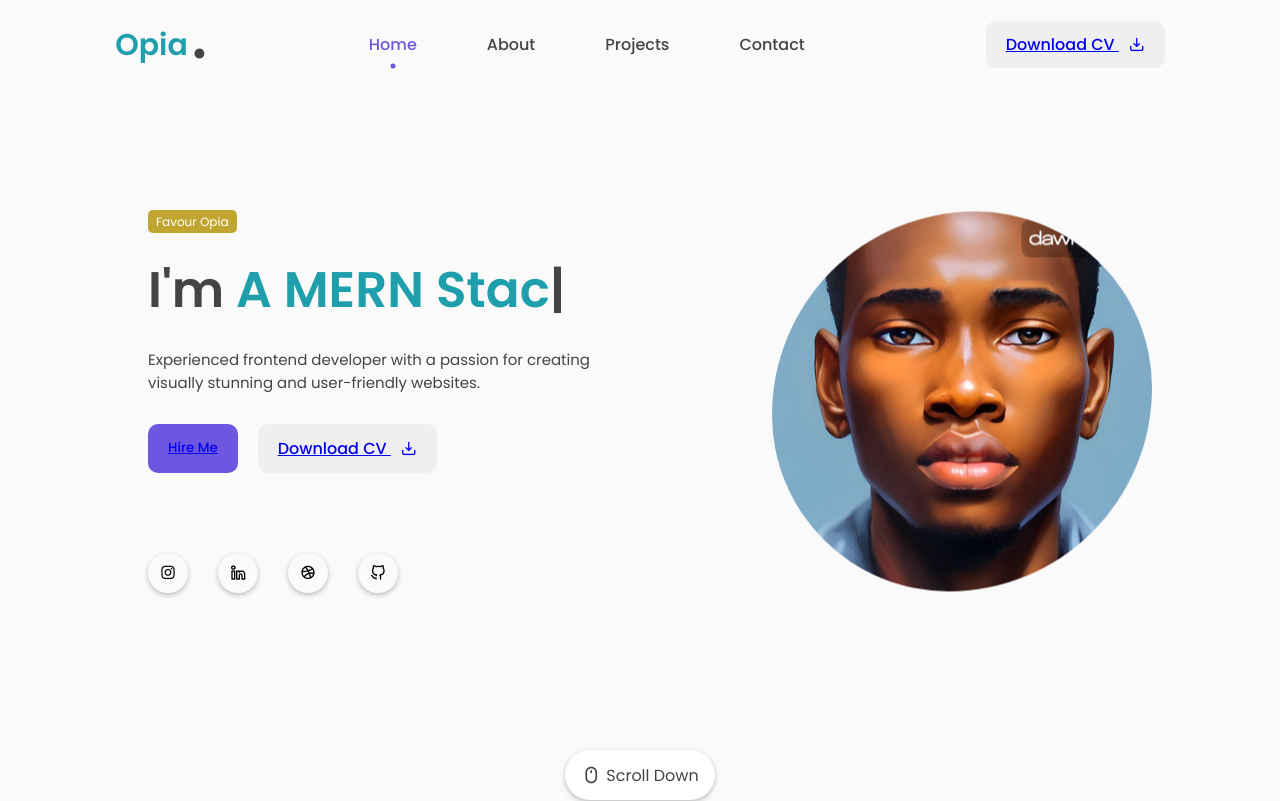
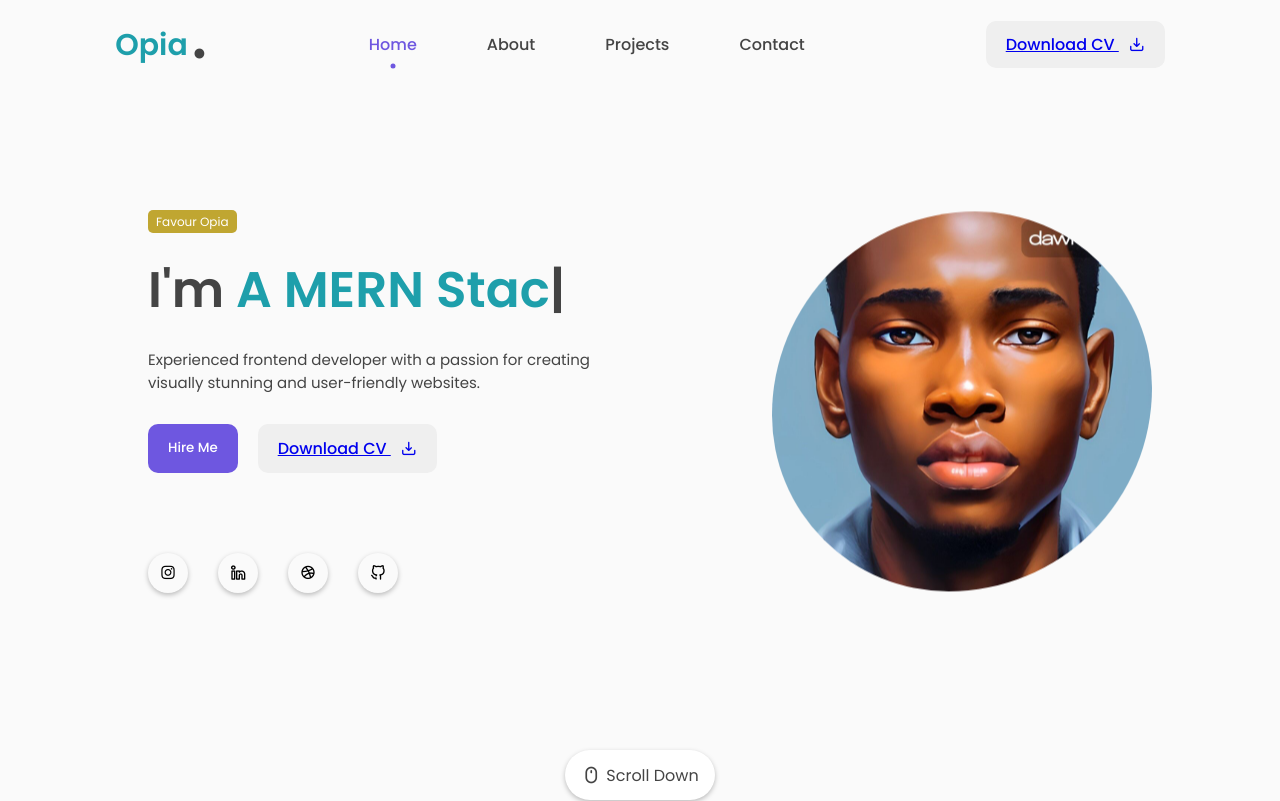
Before and after one commit to develoFavour/portfolio, a plain HTML site: page index.html in a window 1280 px wide. Shown: the top 801 px of the page. Drawn offline with nearby package versions, Linux system fonts and the light colour scheme.

Commit message:
Update index.html

```diff
--- a/index.html
+++ b/index.html
@@ -94,7 +94,7 @@
 							</p>
 						</div>
 						<div class="featured-text-btn">
-							<button class="btn blue-btn" ><a target="_blank" href='www.linkedin.com/in/favour-opia-45668b2ba'>Hire Me</a></a></button>
+							<button class="btn blue-btn" >Hire Me</button>
 							<a download="FavourOpia.pdf" href="Favour Opia CV.pdf" class="btn">
 								Download CV <i class="uil uil-import"></i>
 							</a>
```
